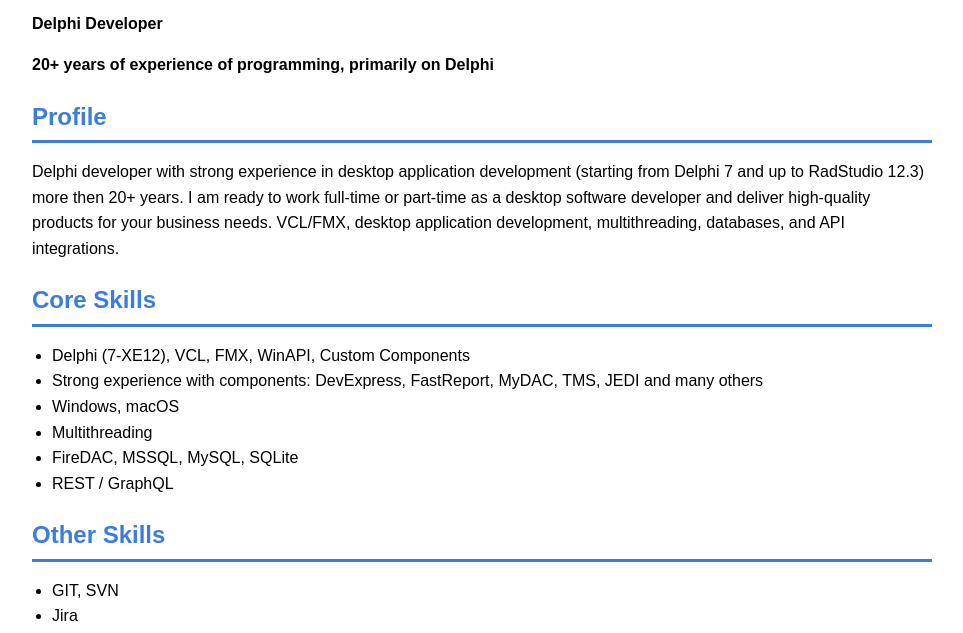
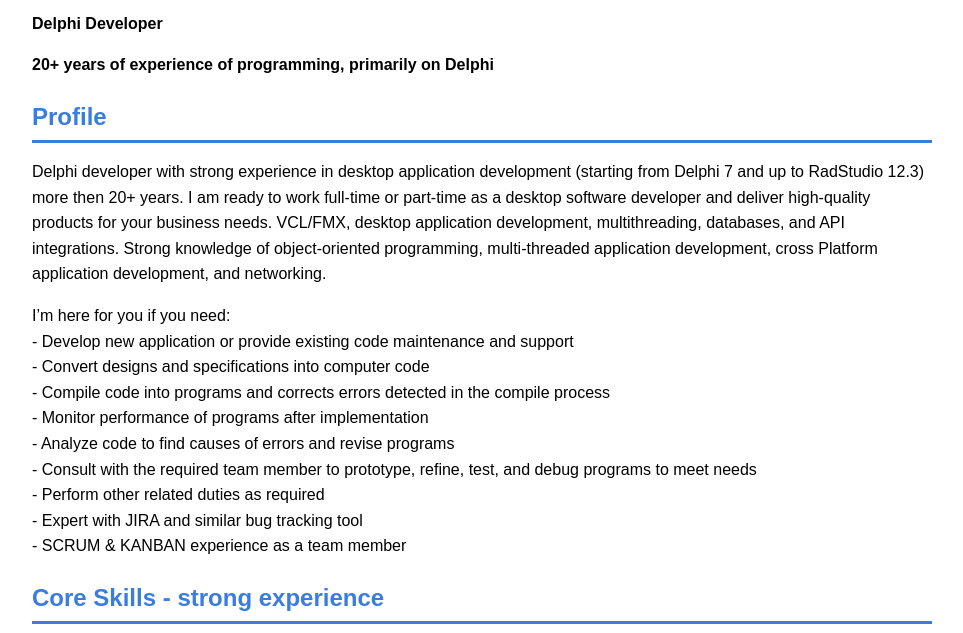
Before and after one commit to kanteruk/kanteruk.github.io, a plain HTML site: page index.html in a window 1280 px wide. Shown: the part 105-738 px from the top of the page, without its empty margins (158-1121 px from the left). Drawn offline with Linux system fonts and the light colour scheme.

Commit message:
Update index.html

```diff
--- a/index.html
+++ b/index.html
@@ -82,17 +82,30 @@
 Delphi developer with strong experience in desktop application development (starting from Delphi 7 and up to RadStudio 12.3) more then 20+ years.
 I am ready to work full-time or part-time as a desktop software developer and deliver high-quality products for your business needs.
 VCL/FMX, desktop application development, multithreading, databases, and API integrations.
+Strong knowledge of object-oriented programming, multi-threaded application development, cross Platform application development, and networking.
+
 </p>
+I’m here for you if you need:<br>
+- Develop new application or provide existing code maintenance and support<br>
+- Convert designs and specifications into computer code<br>
+- Compile code into programs and corrects errors detected in the compile process<br>
+- Monitor performance of programs after implementation<br>
+- Analyze code to find causes of errors and revise programs<br>
+- Consult with the required team member to prototype, refine, test, and debug programs to meet needs<br>
+- Perform other related duties as required<br>
+- Expert with JIRA and similar bug tracking tool<br>
+- SCRUM & KANBAN experience as a team member <br>
 
-
-<h2>Core Skills</h2>
+<h2>Core Skills - strong experience</h2>
 <ul>
   <li>Delphi (7-XE12), VCL, FMX, WinAPI, Custom Components</li>
-  <li>Strong experience with components: DevExpress, FastReport, MyDAC, TMS, JEDI and many others</li>
+  <li>Components: DevExpress, FastReport, MyDAC, TMS, JEDI, CEF and many others</li>
   <li>Windows, macOS</li>
-  <li>Multithreading</li>
+  <li>OOP, Multithreading, cross-platform application development, and networking.</li>
   <li>FireDAC, MSSQL, MySQL, SQLite</li>
   <li>REST / GraphQL</li>
+  <li>Perfect delphi code style</li>
+  <li>Willing to follow defined development design/delivery standards</li>
 </ul>
 
 <h2>Other Skills</h2>
@@ -191,8 +204,9 @@
 
 <h2>Links</h2>
 <ul>
-  <li><a href="https://www.linkedin.com/in/rfynther">Linked in</a></li>
+  <li><a href="https://www.linkedin.com/in/rfynther">Linked in Profile</a></li>
   <li><a href="https://github.com/kanteruk">GitHub Profile</a></li>
+  <li><a href="https://www.freelancer.com/u/Rfynther">Freelancer.com Profile</a></li>
 </ul>
 
 </body>
```
